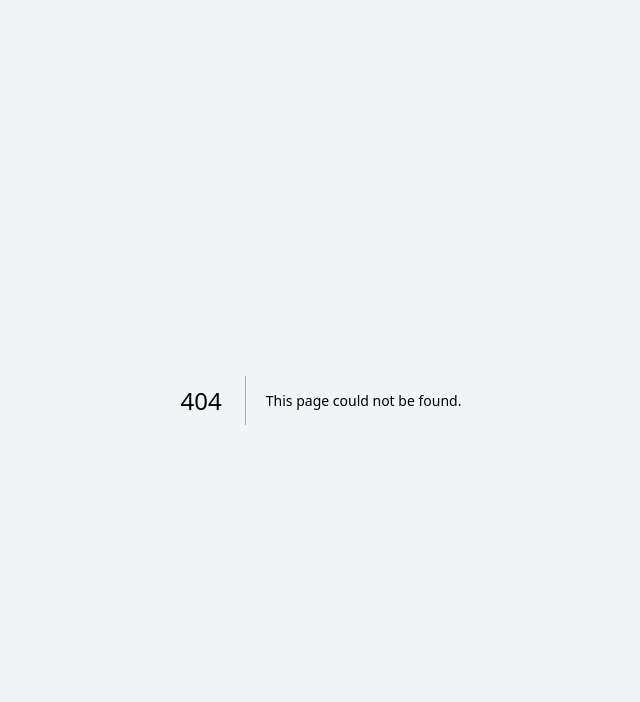
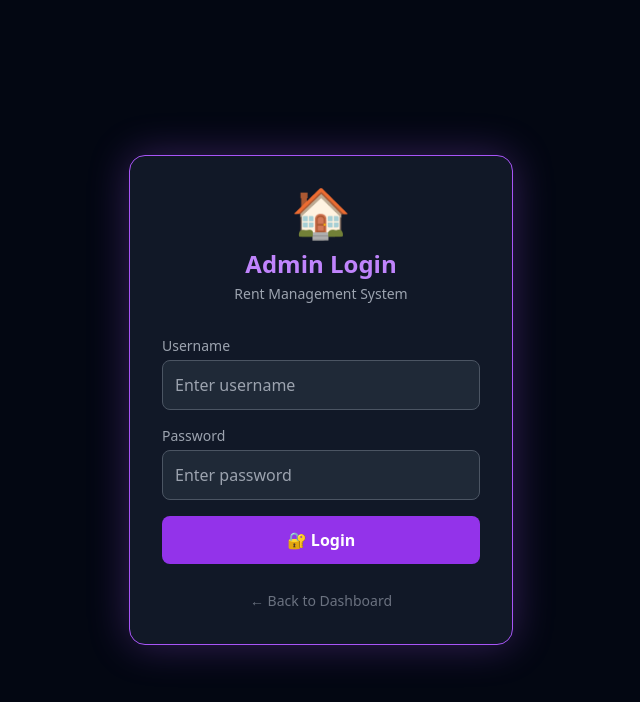
Before and after one commit to SIDHIMUSIC/Rtggggvbbvb, a Next.js app: page /login in a window 1280 px wide. Before the commit this address had no page. Shown: the top 702 px of the page, without its empty margins (319-959 px from the left). Built offline with nearby package versions, Linux system fonts and the light colour scheme.

Commit message:
ʜᴀʀʀʏ

```diff
--- /dev/null
+++ b/app/login/page.js
@@ -0,0 +1,108 @@
+"use client";
+import { useState } from "react";
+
+export default function Login() {
+  const [form, setForm] = useState({ username: "", password: "" });
+  const [loading, setLoading] = useState(false);
+  const [error, setError] = useState("");
+
+  const handleLogin = async () => {
+    if (!form.username || !form.password) {
+      setError("Username aur password dono dalo ❌");
+      return;
+    }
+
+    setLoading(true);
+    setError("");
+
+    try {
+      const res = await fetch("/api/login", {
+        method: "POST",
+        headers: { "Content-Type": "application/json" },
+        body: JSON.stringify(form),
+      });
+
+      const data = await res.json();
+
+      if (data.success) {
+        localStorage.setItem("token", data.token);
+        const redirect = localStorage.getItem("redirect") || "/admin";
+        localStorage.removeItem("redirect");
+        window.location.href = redirect;
+      } else {
+        setError(data.message || "Wrong credentials ❌");
+      }
+    } catch (err) {
+      setError("Server error ❌");
+    }
+
+    setLoading(false);
+  };
+
+  return (
+    <div className="h-screen flex items-center justify-center bg-gray-950 text-white">
+      <div className="w-full max-w-sm mx-4">
+
+        {/* CARD */}
+        <div className="bg-gray-900 border border-purple-500 rounded-2xl p-8 shadow-[0_0_40px_rgba(168,85,247,0.3)]">
+
+          {/* LOGO */}
+          <div className="text-center mb-8">
+            <div className="text-5xl mb-3">🏠</div>
+            <h1 className="text-2xl font-bold text-purple-400">Admin Login</h1>
+            <p className="text-gray-400 text-sm mt-1">Rent Management System</p>
+          </div>
+
+          {/* ERROR */}
+          {error && (
+            <div className="bg-red-900 border border-red-500 text-red-200 text-sm p-3 rounded-lg mb-4">
+              {error}
+            </div>
+          )}
+
+          {/* FORM */}
+          <div className="space-y-4">
+            <div>
+              <label className="block text-sm text-gray-400 mb-1">Username</label>
+              <input
+                placeholder="Enter username"
+                className="w-full bg-gray-800 border border-gray-600 focus:border-purple-500 rounded-lg p-3 text-white outline-none transition"
+                value={form.username}
+                onChange={(e) => setForm({ ...form, username: e.target.value })}
+                onKeyDown={(e) => e.key === "Enter" && handleLogin()}
+              />
+            </div>
+
+            <div>
+              <label className="block text-sm text-gray-400 mb-1">Password</label>
+              <input
+                type="password"
+                placeholder="Enter password"
+                className="w-full bg-gray-800 border border-gray-600 focus:border-purple-500 rounded-lg p-3 text-white outline-none transition"
+                value={form.password}
+                onChange={(e) => setForm({ ...form, password: e.target.value })}
+                onKeyDown={(e) => e.key === "Enter" && handleLogin()}
+              />
+            </div>
+
+            <button
+              onClick={handleLogin}
+              disabled={loading}
+              className="w-full bg-purple-600 hover:bg-purple-700 disabled:bg-purple-900 disabled:cursor-not-allowed text-white font-semibold py-3 rounded-lg transition mt-2"
+            >
+              {loading ? "Logging in..." : "🔐 Login"}
+            </button>
+          </div>
+
+          {/* BACK */}
+          <div className="text-center mt-6">
+            <a href="/" className="text-gray-500 hover:text-gray-300 text-sm transition">
+              ← Back to Dashboard
+            </a>
+          </div>
+
+        </div>
+      </div>
+    </div>
+  );
+}
```
